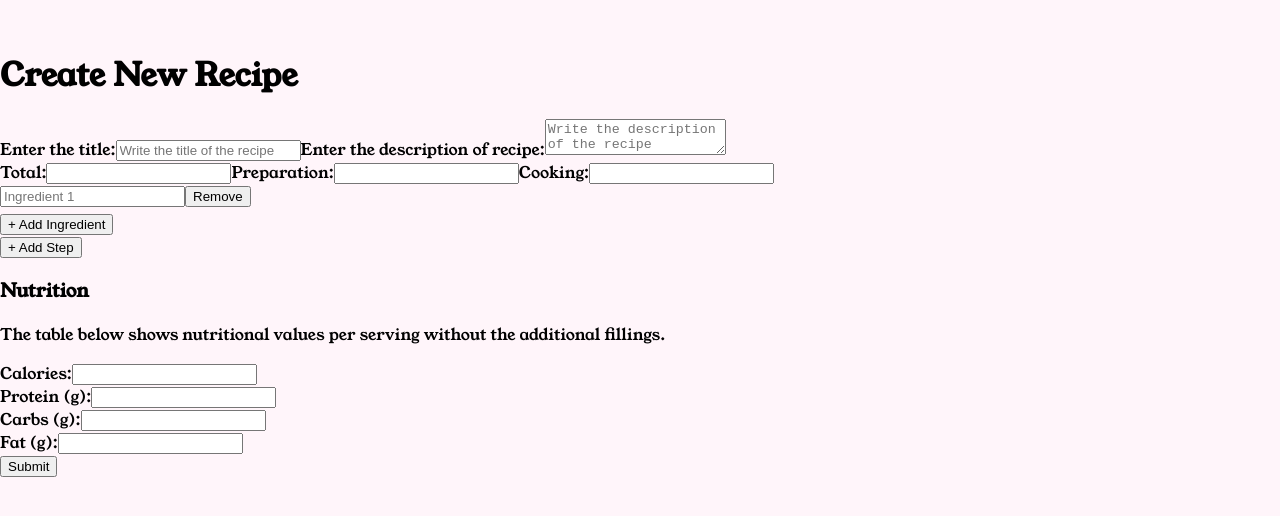
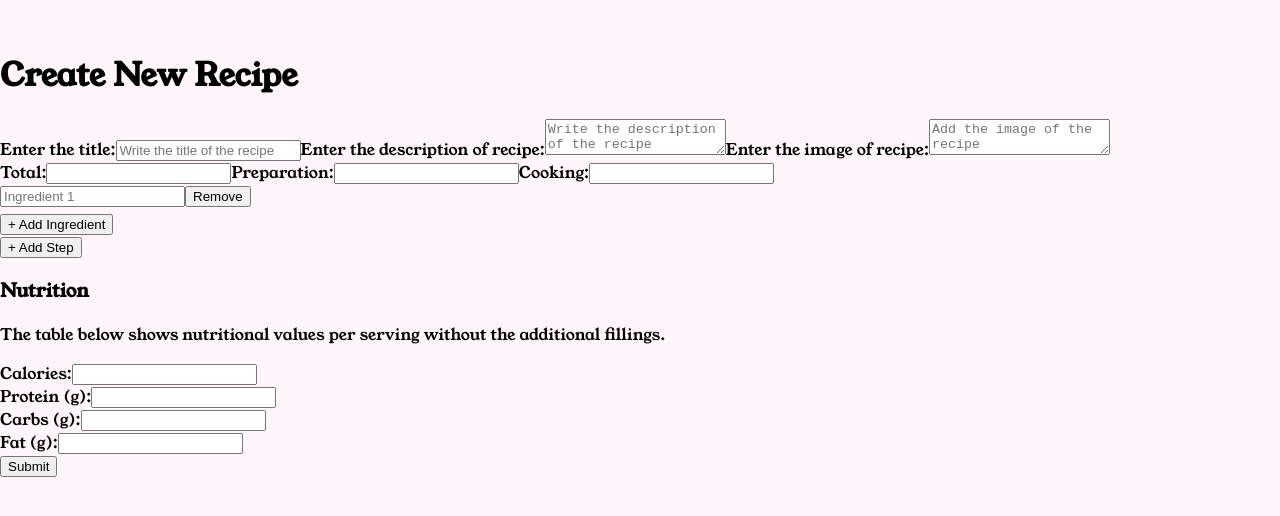
Before and after one commit to thenunachi/simplerecipe, a React (Create React App) app in the folder reci-app/frontend/: page /newRecipe in a window 1280 px wide. Shown: the part 146-662 px from the top of the page. Built offline with nearby package versions, Linux system fonts and the light colour scheme.

Commit message:
added image feild

```diff
--- a/reci-app/frontend/src/newRecipe.js
+++ b/reci-app/frontend/src/newRecipe.js
@@ -8,6 +8,7 @@ import Instruction from "./inputForms/instruction";
 const NewRecipe = () => {
   const [title, setTitle] = useState("");
   const [description, setDescription] = useState("");
+  const [imgUrl,setImgUrl] = useState("")
   const [prepTime, setPrepTime] = useState({
     total: "",
     preparation: "",
@@ -28,6 +29,7 @@ const NewRecipe = () => {
     const payload = {
       title,
       description,
+      image_url : imgUrl,
       prepTime,
       ingredients,
       nutrition,
@@ -77,6 +79,14 @@ const NewRecipe = () => {
             onChange={(e) => setDescription(e.target.value)}
           />
         </label>
+         <label>
+          Enter the image of recipe:
+          <textarea
+            value={imgUrl}
+            placeholder="Add the image of the recipe"
+            onChange={(e) => setImgUrl(e.target.value)}
+          />
+        </label>
 
         {/* Pass state + setter into PrepTime */}
         <PrepTime prepTime={prepTime} setPrepTime={setPrepTime} />
```
